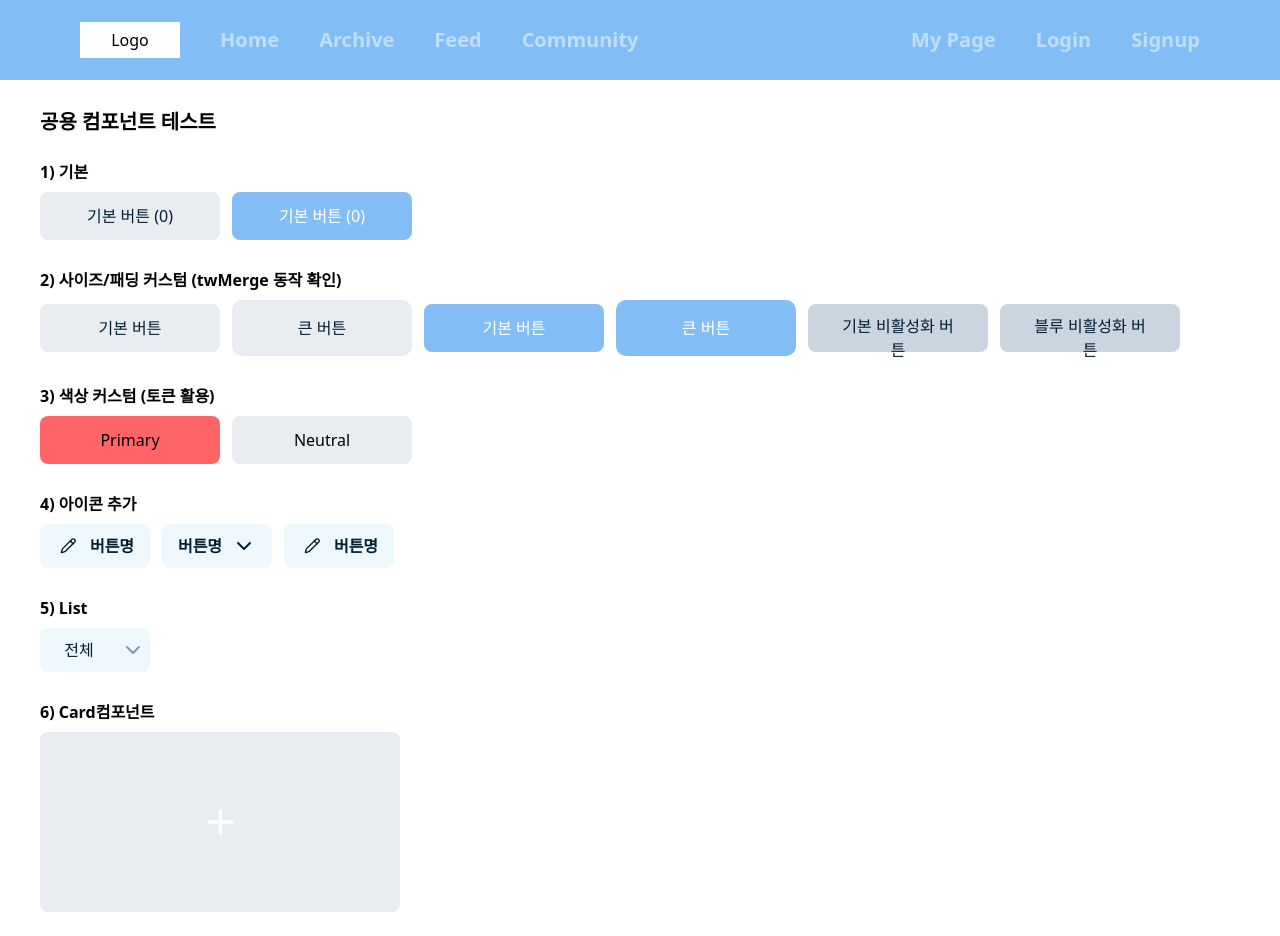
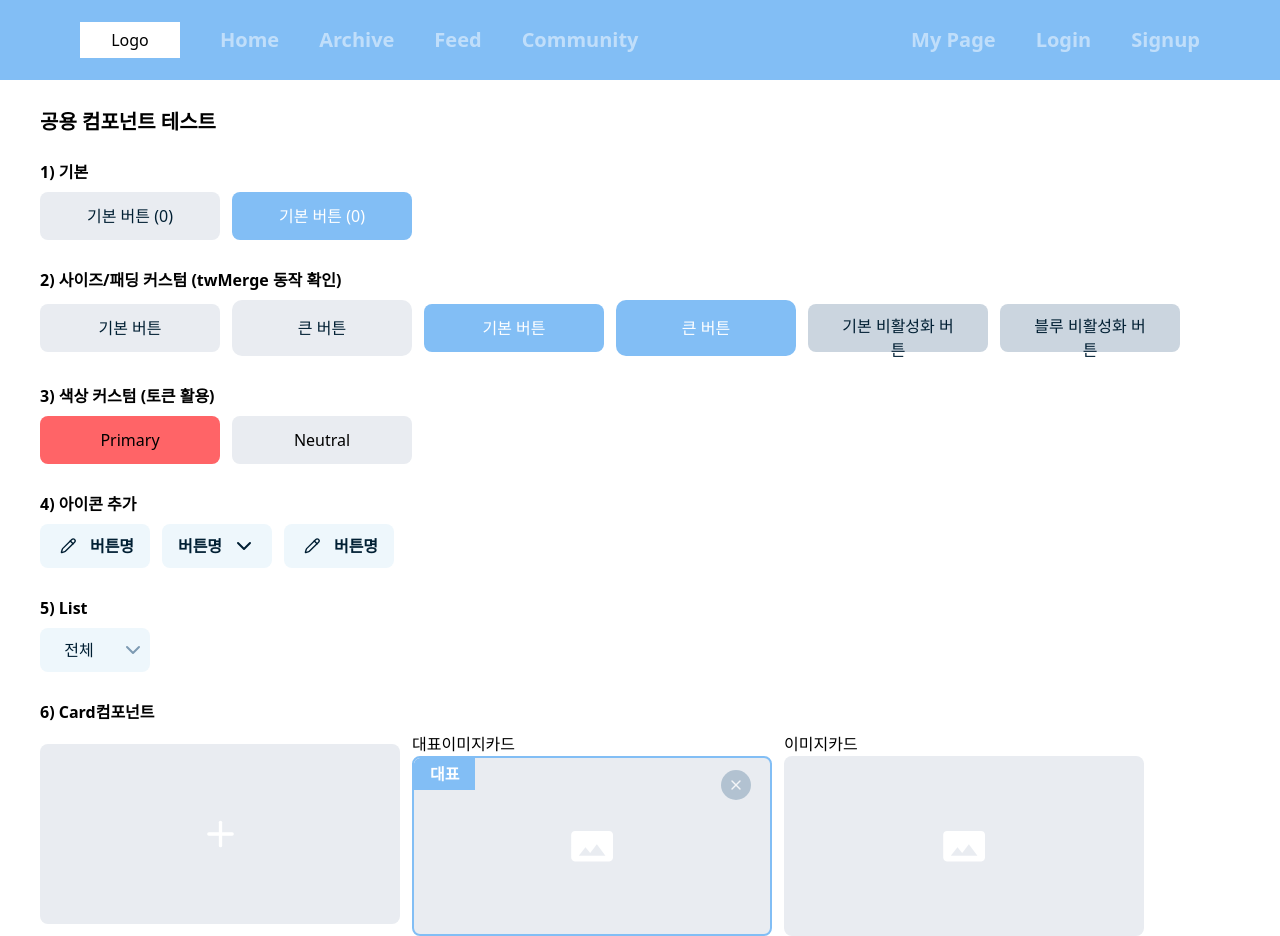
Before and after one commit to Deokive/FE, a React (Vite) app: page /test in a window 1280 px wide. Before the commit the page ends 912 px from the top, so only its background shows below. Built offline with nearby package versions, Linux system fonts and the light colour scheme; the HTML template or start-up script is replaced by a standard one; a web font is replaced by a local one.

Commit message:
feat: 공용 이미지카드 컴포넌트 제작

```diff
--- /dev/null
+++ b/src/components/common/Card/ImgCard.tsx
@@ -0,0 +1,101 @@
+import { useState } from "react";
+import { twMerge } from "tailwind-merge";
+import vectorIcon from "@/assets/icon/Vector.svg";
+import { X } from "lucide-react";
+
+type CardType = "representative" | "normal";
+
+interface ImgCardProps {
+  onClick: () => void;
+  selected?: boolean;
+  onDelete?: () => void; // 대표이미지 삭제 시 호출
+  img?: string;
+  // children: React.ReactNode;
+  type?: CardType; //default: normal
+  className?: string;
+}
+
+const ImgCard = ({
+  onClick,
+  selected = false,
+  onDelete,
+  img,
+  type = "normal",
+  className,
+}: ImgCardProps) => {
+  const [imageLoaded, setImageLoaded] = useState(false);
+  const [imageError, setImageError] = useState(false);
+  const base =
+    "w-[360px] h-[180px] rounded-[8px] text-color-lowest flex items-center justify-center relative overflow-hidden cursor-pointer";
+  const representative =
+    "bg-surface-container-20 border-2 border-color-primary border-solid";
+  const normal = "bg-surface-container-10";
+  const enabled = "bg-surface-container-20";
+  const hover = "hover:bg-surface-container-30";
+  const selectedCls = "border-2 border-color-primary border-solid ";
+
+  const typeCls = type === "representative" ? representative : normal;
+
+  // 이미지가 없거나 로드 실패했거나 아직 로딩 중일 때 벡터 아이콘 표시
+  const showIcon = !img || !imageLoaded || imageError;
+
+  return (
+    <div
+      onClick={onClick}
+      className={twMerge(
+        base,
+        typeCls,
+        enabled,
+        selected ? selectedCls : enabled,
+        type === "representative" ? "cursor-default" : hover,
+        className
+      )}
+    >
+      {type === "representative" && (
+        <div className="absolute top-0 left-0 bg-brand-blue-400 text-text-lowest px-4 py-2 rounded-tl-[6px]">
+          <p className="typo-body2-semibold">대표</p>
+        </div>
+      )}
+      {/* X 버튼 - 오른쪽 상단 */}
+      {type === "representative" && onDelete && (
+        <button
+          type="button"
+          onClick={(e) => {
+            e.stopPropagation(); // 카드 클릭 이벤트 전파 방지
+            onDelete();
+          }}
+          className="absolute flex flex-col items-center justify-center top-[12px] right-[19px] w-[30px] h-[30px] rounded-[20px] opacity-50 bg-[#7D9AB2] z-20 hover:opacity-70"
+          aria-label="삭제"
+        >
+          <X className="w-4 h-4 text-white" />
+        </button>
+      )}
+      {img && (
+        <img
+          src={img}
+          alt="img"
+          className={twMerge(
+            "w-full h-full object-cover absolute inset-0",
+            imageLoaded && !imageError ? "block" : "hidden"
+          )}
+          onLoad={() => {
+            setImageLoaded(true);
+            setImageError(false);
+          }}
+          onError={() => {
+            setImageError(true);
+            setImageLoaded(false);
+          }}
+        />
+      )}
+      {/* 벡터 아이콘: 이미지가 없거나 로드 실패했거나 로딩 중일 때만 표시 */}
+      {showIcon && (
+        <div className="flex items-center justify-center">
+          <img src={vectorIcon} alt="icon" className="w-[43px] h-[31px]" />
+        </div>
+      )}
+    </div>
+  );
+};
+
+export default ImgCard;
--- a/src/pages/Test/TestPlayGround.tsx
+++ b/src/pages/Test/TestPlayGround.tsx
@@ -3,6 +3,7 @@ import { Pencil, ChevronDown, ChevronUp } from "lucide-react";
 import { BtnBasic, BtnIcon } from "@/components/common/Button/Btn";
 import SelectBox from "@/components/common/Button/SelectBox";
 import ImgUpLoadCard from "@/components/common/Card/ImgUpLoadCard";
+import ImgCard from "@/components/common/Card/ImgCard";
 
 type ListOption = { label: string; value: string };
 
@@ -17,6 +18,7 @@ export default function ButtonsPlayground() {
   const [cntBlue, setCntBlue] = useState(0);
   const [open, setOpen] = useState(false);
   const [sortBy, setSortBy] = useState("all");
+  const [selectedImg, setSelectedImg] = useState<boolean>(false);
 
   return (
     <div className="h-screen px-10 py-8 space-y-8 bg-surface-bg text-text-highest">
@@ -134,6 +136,23 @@ export default function ButtonsPlayground() {
         <h3 className="typo-body2-semibold">6) Card컴포넌트</h3>
         <div className="flex gap-3 items-center">
           <ImgUpLoadCard onClick={() => {}} />
+          <div>
+            <p className="typo-body3-semibold">대표이미지카드</p>
+            <ImgCard
+              selected={selectedImg}
+              onDelete={() => console.log("대표이미지 삭제")}
+              onClick={() => setSelectedImg((v) => !v)}
+              type="representative"
+            />
+          </div>
+          <div>
+            <p className="typo-body3-semibold">이미지카드</p>
+            <ImgCard
+              selected={selectedImg}
+              onClick={() => setSelectedImg((v) => !v)}
+              type="normal"
+            />
+          </div>
         </div>
       </section>
     </div>
```
Also changed, not shown: src/assets/Icon/Vector.svg (added), src/components/community/CommunityCard.tsx (added).
